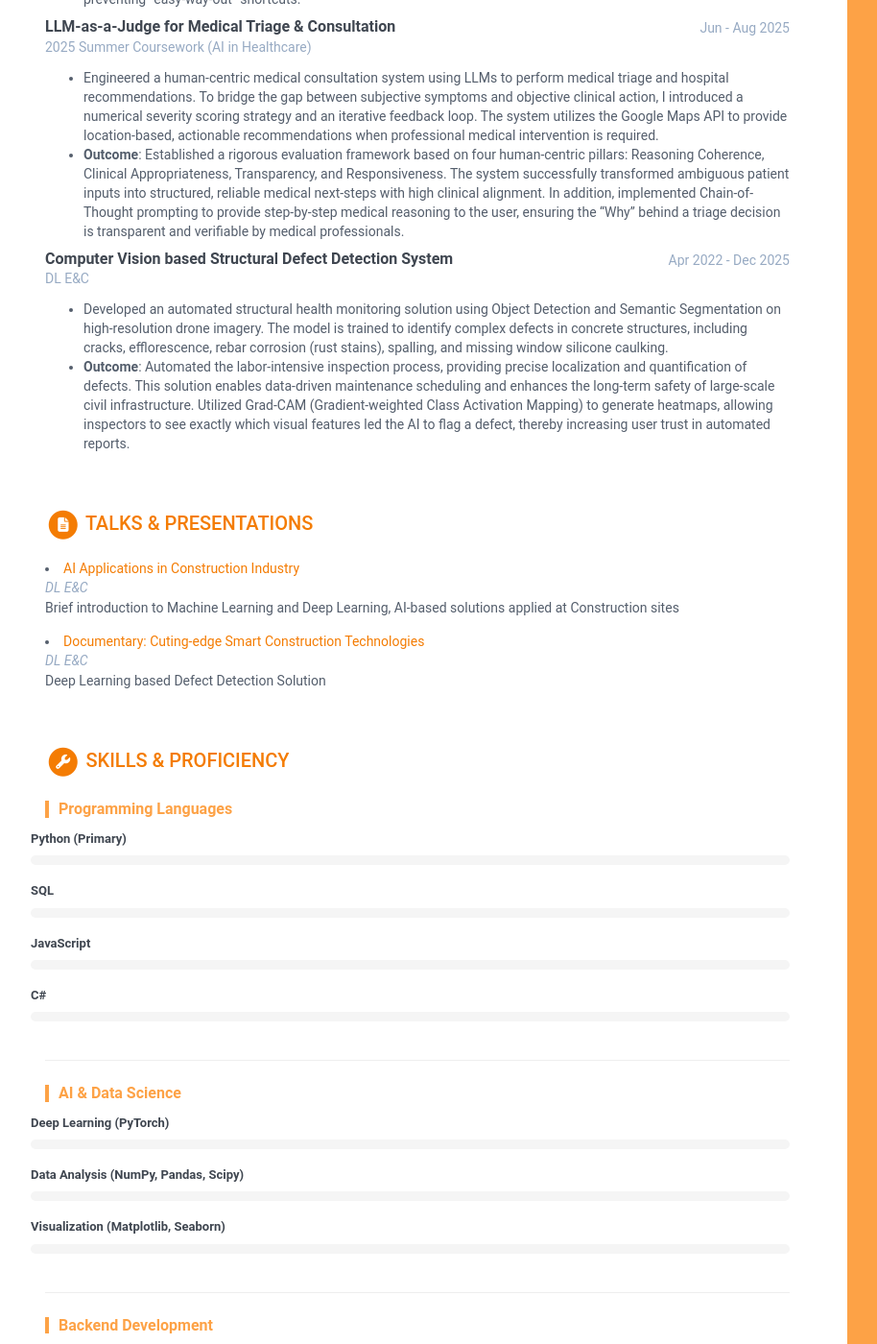
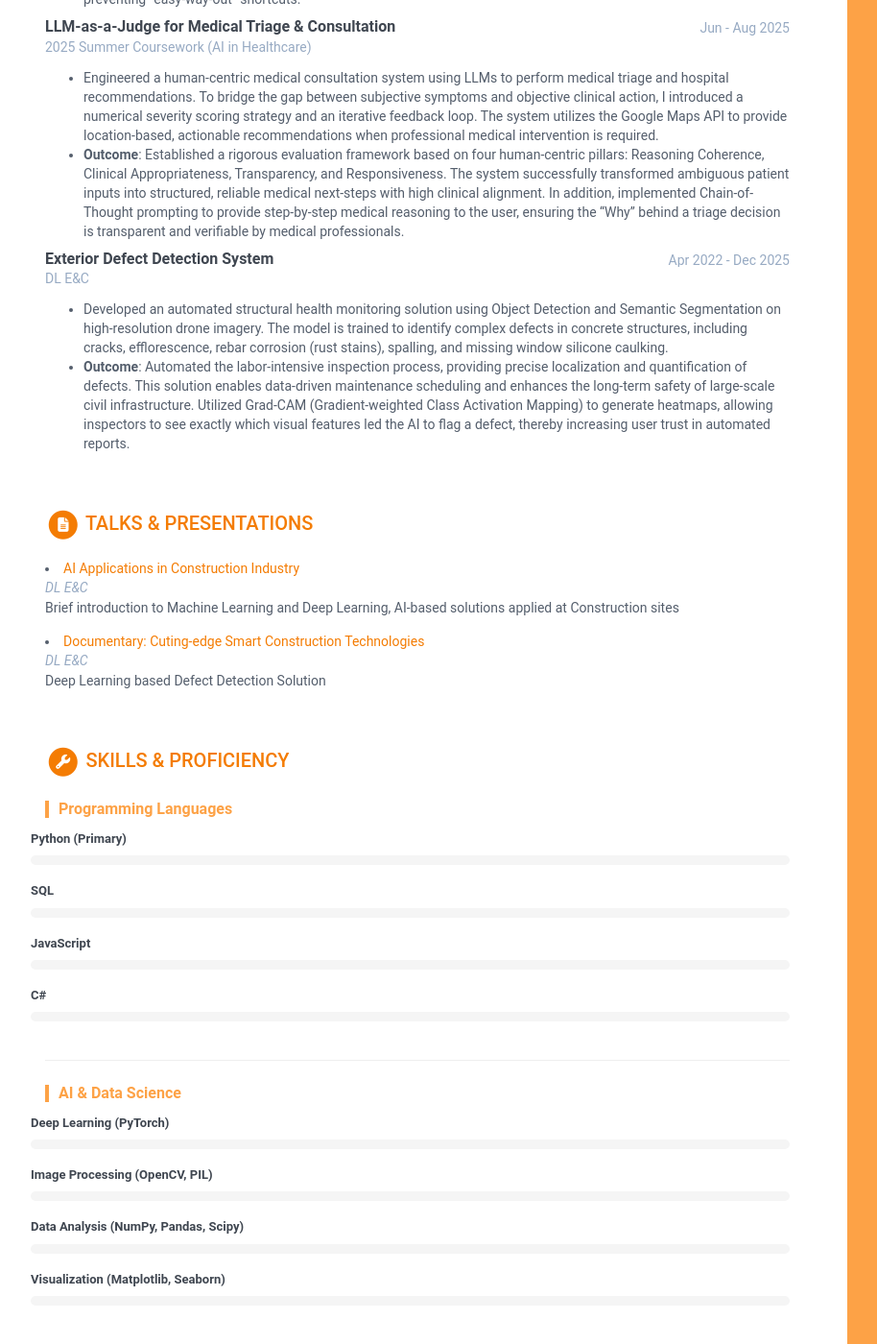
Before and after one commit to nanunzoey/nanunzoey.github.io, a Jekyll site: the page built from print.html, in a window 1280 px wide and 1400 px high, scrolled down 1773 px. Shown: the whole window at 96% size, without its empty margins (13-927 px from the left). Built offline with Jekyll 4.4.1, drawn with Linux system fonts in a browser that asks for light colours; nearby versions of some CDN libraries; library files that are not in the unit come from our copies.

Commit message:
Rename project and enhance skills section
Updated project names and added image processing skills.

```diff
--- a/_data/data.yml
+++ b/_data/data.yml
@@ -108,7 +108,7 @@ certifications:
       - Engineered a human-centric medical consultation system using LLMs to perform medical triage and hospital recommendations. To bridge the gap between subjective symptoms and objective clinical action, I introduced a numerical severity scoring strategy and an iterative feedback loop. The system utilizes the Google Maps API to provide location-based, actionable recommendations when professional medical intervention is required.
       - **Outcome**: Established a rigorous evaluation framework based on four human-centric pillars: Reasoning Coherence, Clinical Appropriateness, Transparency, and Responsiveness. The system successfully transformed ambiguous patient inputs into structured, reliable medical next-steps with high clinical alignment. In addition, implemented Chain-of-Thought prompting to provide step-by-step medical reasoning to the user, ensuring the "Why" behind a triage decision is transparent and verifiable by medical professionals.
 
-  - name: Computer Vision based Structural Defect Detection System
+  - name: Exterior Defect Detection System
     start: Apr 2022
     end: Dec 2025
     organization: DL E&C
@@ -189,6 +189,8 @@ skills:
     info:
     - name: Deep Learning (PyTorch)
       level: 90%
+    - name: Image Processing (OpenCV, PIL)
+      level: 95%
     - name: Data Analysis (NumPy, Pandas, Scipy)
       level: 90%
     - name: Visualization (Matplotlib, Seaborn)
```
